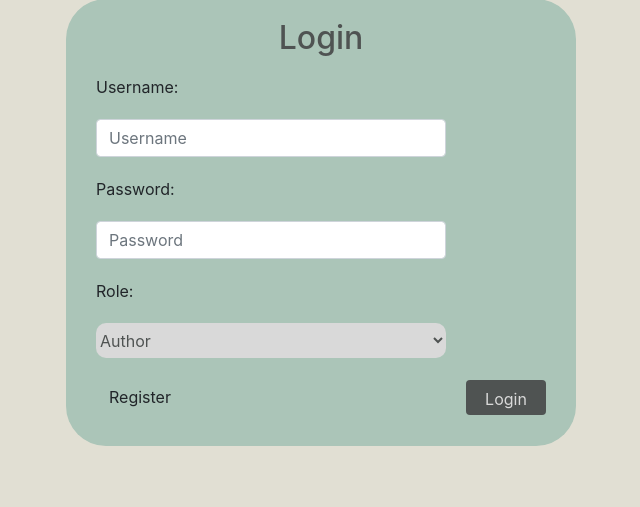
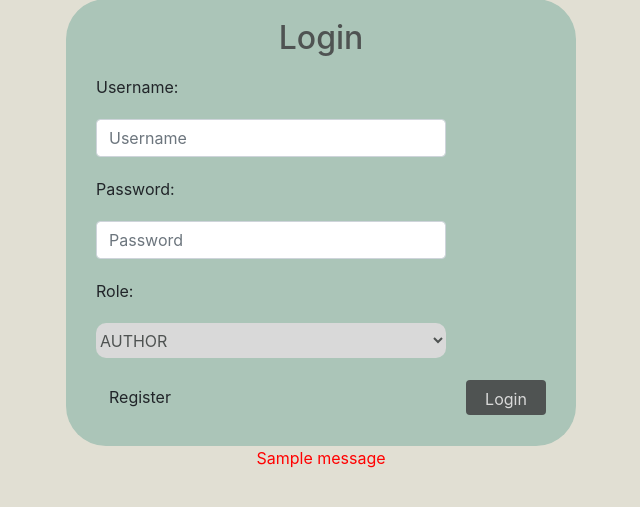
Before and after one commit to MinafCorp/BooketList, a Django app: page /login/ in a window 1280 px wide. Shown: the part 201-708 px from the top of the page, without its empty margins (319-959 px from the left). Run offline with Django 4.2, Linux system fonts and the light colour scheme; tables that the repository leaves empty hold one stand-in row (values such as "Sample post"); one stand-in notice (Sample message) is shown; some libraries are stand-ins or nearby versions.

Commit message:
fixed login

```diff
--- a/user/static/user/css/login.css
+++ b/user/static/user/css/login.css
@@ -40,3 +40,16 @@ input[type=submit]{
     color: #D9D9D9;
     width: 80px;
 }
+#message ul {
+    color: red;
+    font-size: 15px;
+    font-weight: bold;
+    display: flex;
+    flex-direction: column;
+    align-items: center;
+}
+
+#message li {
+    text-align: center;
+    list-style-type: none;
+}
--- a/user/templates/login.html
+++ b/user/templates/login.html
@@ -38,8 +38,8 @@
                     <tr>
                         <td>
                             <select id="role" name="role">
-                            <option value="author">Author</option>
-                            <option value="reader">Reader</option>
+                                <option value="AUTHOR">AUTHOR</option>
+                                <option value="READER">READER</option>
                             </select>
                         </td>
                     </tr>
@@ -52,5 +52,13 @@
             </form>
         </div>
         <!-- Content here -->
+
+    </div>
+    <div id= "message">
+        {% if messages%}
+            {% for message in messages %}
+                <li style="color: red;">{{ message }}</li>
+            {% endfor %}
+        {% endif %}
     </div>
     {% endblock content %}
--- a/user/views.py
+++ b/user/views.py
@@ -7,7 +7,6 @@ from django.contrib import messages
 from django.contrib.auth import authenticate, login, logout
 from django.contrib.auth.forms import AuthenticationForm
 from django.urls import reverse
-from django.shortcuts import redirect
 from django.contrib.auth.decorators import login_required
 from book.models import Book
 from user.models import Reader
@@ -69,18 +68,20 @@ def login_user(request):
         if form.is_valid():
             username = form.cleaned_data.get('username')
             password = form.cleaned_data.get('password')
-            role = form.cleaned_data.get('role')
-            user = authenticate(username=username, password=password, role= role)
-            if user is not None:
-                login(request,user)
+            role = request.POST.get('role')
+            user = authenticate(username=username, password=password)
+            if user is not None and user.role == role:
+                login(request, user)
                 if user.role == 'AUTHOR':
                     response = HttpResponseRedirect(reverse('manajemen_buku:manajemen_buku'))
                 elif user.role == 'READER':
                     response = HttpResponseRedirect(reverse('user:show_home'))
-            response.set_cookie('last_login', str(datetime.datetime.now()))
-            return response
+                response.set_cookie('last_login', str(datetime.datetime.now()))
+                return response
+            else:
+                messages.info(request, 'Username/password salah atau role tidak sesuai')
+    return render(request, 'login.html', context={'form': AuthenticationForm()})
 
-    return render(request, 'login.html', context={'form': AuthenticationForm()})
 
 def logout_user(request):
     logout(request)
```
Lines whose indentation alone changed are shown as unchanged.
